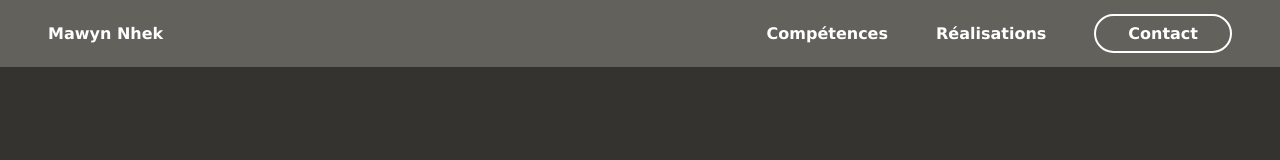
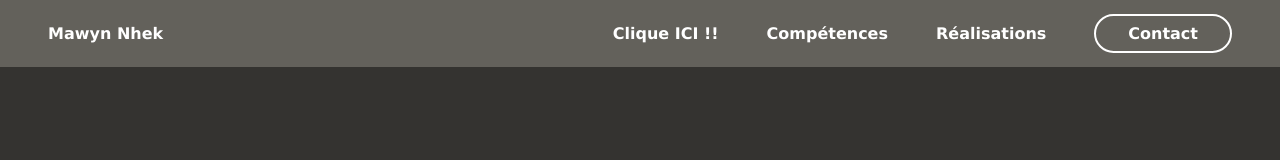
Before and after one commit to Nezertiam/portfolioreact, a React (Create React App) app: page / in a window 1280 px wide. Shown: the top 160 px of the page. Built offline with nearby package versions, Linux system fonts and the light colour scheme; no server answers.

Commit message:
[NEW] added/pages-routing-and-transitions

```diff
--- a/package.json
+++ b/package.json
@@ -10,6 +10,7 @@
     "framer-motion": "^4.1.17",
     "react": "^17.0.2",
     "react-dom": "^17.0.2",
+    "react-router-dom": "^5.2.0",
     "react-scripts": "4.0.3",
     "styled-components": "^5.3.0",
     "uuidv4": "^6.2.10",
--- a/src/App.js
+++ b/src/App.js
@@ -4,6 +4,8 @@ import Navbar from "./components/Navbar";
 import Intro from "./pages/Intro";
 import data from "./datas/data"
 import Footer from "./components/Footer";
+import Tuto from "./pages/Tuto";
+import { Route, Switch } from "react-router";
 
 function App() {
 
@@ -13,7 +15,15 @@ function App() {
     <>
       <GlobalStyle />
       <Navbar />
-      <Intro datas={ datas }/>
+      <Switch>
+        <Route exact path="/">
+          <Intro datas={ datas }/>
+        </Route>
+        <Route path="/tuto">
+          <Tuto />
+        </Route>
+
+      </Switch>
       <Footer />
     </>
   );
--- /dev/null
+++ b/src/animation.js
@@ -0,0 +1,13 @@
+export const pageAnimation = {
+    hidden: {
+        opacity: 0,
+        y: 300
+    },
+    show: {
+        opacity: 1,
+        y: 0,
+        transition: {
+            duration: 1,
+        }
+    }
+}
--- a/src/components/Navbar.js
+++ b/src/components/Navbar.js
@@ -1,4 +1,5 @@
 import styled from 'styled-components'
+import { Link } from "react-router-dom"
 
 const Navbar = () => {
     return (
@@ -9,10 +10,13 @@ const Navbar = () => {
             <StyledOverlay id="navOverlay"/>
             <StyledNav className="nav" id="main-nav">
                 <div className="nav__logo">
-                    <a href="#" className="nav__link">Mawyn Nhek</a>
+                    <Link to="/" className="nav__link">Mawyn Nhek</Link>
                 </div>
                 <StyledHr />
                 <ol className="nav__list">
+                    <li className="nav__item">
+                        <Link to="/tuto" className="nav__link">Clique ICI !!</Link>
+                    </li>
                     <li className="nav__item">
                         <a href="#" className="nav__link nav__link--active">Compétences</a>
                     </li>
--- /dev/null
+++ b/src/components/TutoComponent.js
@@ -0,0 +1,20 @@
+import React from 'react'
+import styled from 'styled-components'
+
+const TutoComponent = () => {
+    return (
+        <StyledDiv>
+            <h1>
+                Hallo Welt !
+            </h1>
+        </StyledDiv>
+    )
+}
+
+const StyledDiv = styled.div`
+    background-color: violet;
+    height: 100vh;
+    width: 100vw;
+`
+
+export default TutoComponent
--- a/src/index.js
+++ b/src/index.js
@@ -1,7 +1,14 @@
 import React from 'react';
 import ReactDOM from 'react-dom';
 import App from './App';
+import { BrowserRouter } from "react-router-dom"
 
 ReactDOM.render(
-    <App />, document.querySelector('body')
+
+    <BrowserRouter>
+        <App />
+    </BrowserRouter>
+
+
+    , document.querySelector('body')
 );
--- a/src/pages/Intro.js
+++ b/src/pages/Intro.js
@@ -1,17 +1,37 @@
 import {Description, Hero, Portfolio, Skills, Contact} from '../components/index'
-
+// Animations
+import { motion } from "framer-motion"
+import { pageAnimation } from "../animation"
+// import StyledMotionDiv from './StyledMotionDiv'
+import styled from 'styled-components'
 
 const Intro = ({ datas }) => {
 
     return (
-        <>
+        <StyledMotionDiv variants={ pageAnimation } initial="hidden" animate="show">
             <Hero />
-            <Description content={ datas.coloredSections.description }/>
+            <Description content={ datas.coloredSections.description } />
             <Skills content={ datas.skills }/>
             <Portfolio />
-            <Contact cards={ datas.contacts } outro={ datas.coloredSections.outro }/>
-        </>
+            <Contact cards={ datas.contacts } outro={ datas.coloredSections.outro } />
+        </StyledMotionDiv>
     )
 }
 
+const StyledMotionDiv = styled(motion.div)`
+    display: grid;
+    background-color: var(--clr-bg-primary);
+    grid-template-columns: repeat(3, 1fr);
+    grid-column: 1/4;
+
+    @media (min-width: 768px){
+        grid-template-columns: repeat(6, 1fr);
+        grid-column: 1/7;
+    }
+    @media (min-width: 992px){
+        grid-template-columns: repeat(12, 1fr);
+        grid-column: 1/13;
+    }
+`
+
 export default Intro
--- /dev/null
+++ b/src/pages/StyledMotionDiv.js
@@ -0,0 +1,20 @@
+import React from 'react'
+import styled from 'styled-components'
+
+const StyledMotionDiv = styled(motion.div)`
+    display: grid;
+    background-color: var(--clr-bg-primary);
+    grid-template-columns: repeat(3, 1fr);
+    grid-column: 1/4;
+
+    @media (min-width: 768px){
+        grid-template-columns: repeat(6, 1fr);
+        grid-column: 1/7;
+    }
+    @media (min-width: 992px){
+        grid-template-columns: repeat(12, 1fr);
+        grid-column: 1/13;
+    }
+`
+
+export default StyledMotionDiv
--- /dev/null
+++ b/src/pages/Tuto.js
@@ -0,0 +1,17 @@
+import TutoComponent from '../components/TutoComponent'
+
+// Animations
+import { motion } from "framer-motion"
+import { pageAnimation } from "../animation"
+
+const Tuto = () => {
+    return (
+        <motion.div>
+            <TutoComponent/>
+        </motion.div>
+    )
+}
+
+
+
+export default Tuto
```
Also changed, not shown: 2 other files (tests, documents, lock files or other folders).
